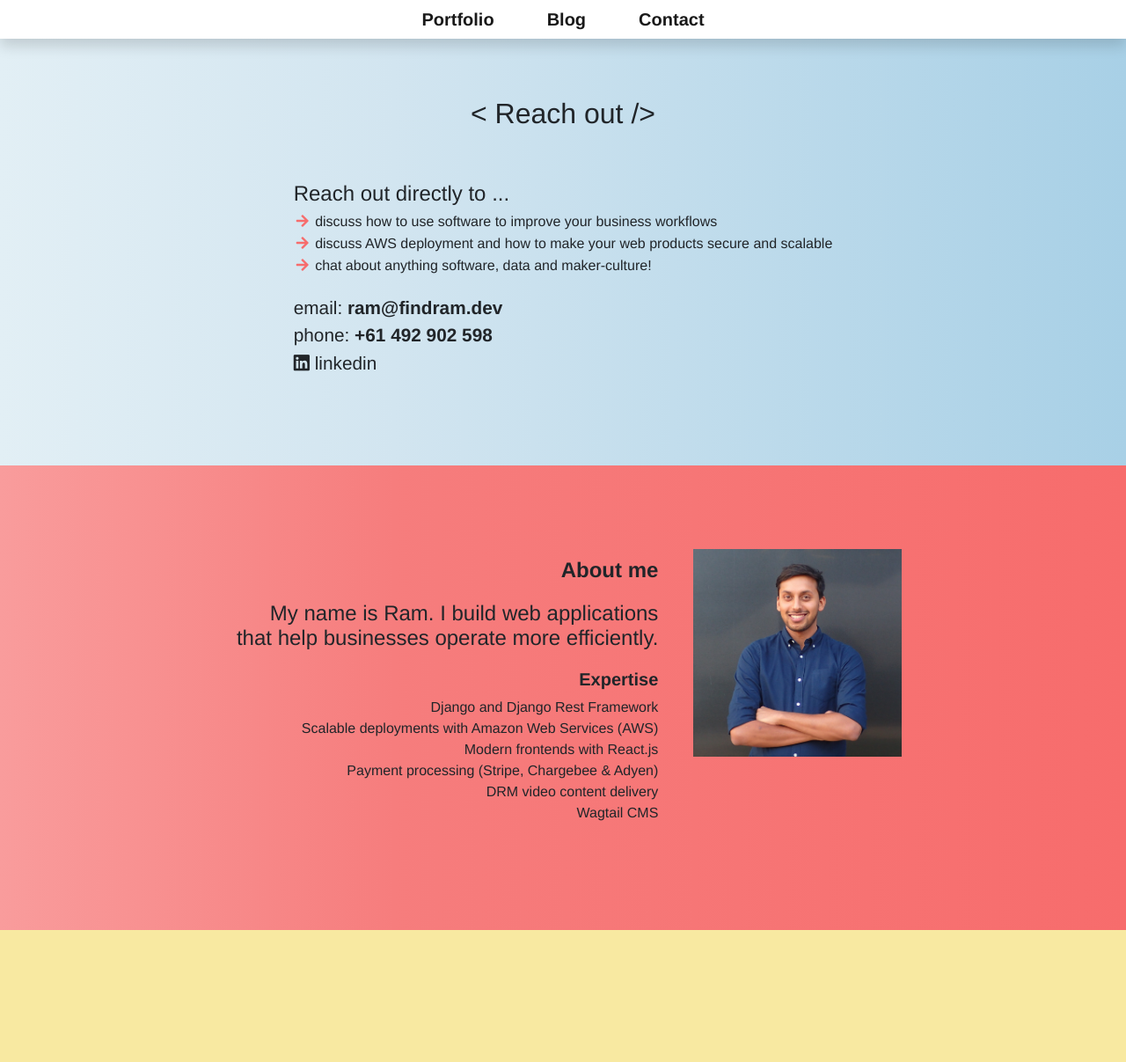
After one commit to RamParameswaran/findram.dev, a Django app: page /contact/ in a window 1280 px wide. The commit adds this page. Shown: the whole page at 88% size. Run offline with Django 3.2, Linux system fonts and the light colour scheme; parts of the project's set-up code (start-up, migrations or seed data) failed here and were passed over; some libraries are stand-ins or nearby versions; some web fonts are replaced.

Commit message:
Added Contact page and social links

```diff
--- a/config/urls.py
+++ b/config/urls.py
@@ -2,29 +2,25 @@ from django.conf import settings
 from django.urls import include, path, re_path
 from django.conf.urls.static import static
 from django.contrib import admin
-from django.views.generic import TemplateView
 from django.views import defaults as default_views
 
 from wagtail.admin import urls as wagtailadmin_urls
 from wagtail.core import urls as wagtail_urls
 from wagtail.documents import urls as wagtaildocs_urls
 
+from frontend.views import ContactPageView
 
 urlpatterns = [
-
     # Django Admin, use {% url 'admin:index' %}
     path(settings.ADMIN_URL, admin.site.urls),
-
     # User management
     path("users/", include("findram.users.urls", namespace="users")),
-
-    # Your stuff: custom urls includes go here
-
+    # Standard paths
+    path(r"contact/", ContactPageView.as_view(), name="contact_page"),
     # Wagtail stuff
-    re_path(r'^cms/', include(wagtailadmin_urls)),
-    re_path(r'^documents/', include(wagtaildocs_urls)),
-    re_path(r'', include(wagtail_urls)),
-
+    re_path(r"^cms/", include(wagtailadmin_urls)),
+    re_path(r"^documents/", include(wagtaildocs_urls)),
+    re_path(r"", include(wagtail_urls)),
 ] + static(settings.MEDIA_URL, document_root=settings.MEDIA_ROOT)
 
 if settings.DEBUG:
--- a/findram/frontend/views.py
+++ b/findram/frontend/views.py
@@ -1,3 +1,10 @@
 from django.shortcuts import render
+from django.views.generic import TemplateView
+
+from .models import HomePage
 
 # Create your views here.
+
+
+class ContactPageView(TemplateView):
+    template_name = "pages/contact.html"
--- a/findram/static/css/blog.css
+++ b/findram/static/css/blog.css
@@ -1,5 +1,5 @@
 #blog-banner {
-  padding-top: 70px;
+  padding-top: 110px;
   padding-bottom: 75px;
   text-align: center;
   background: rgb(226, 239, 245);
--- a/findram/static/css/project.css
+++ b/findram/static/css/project.css
@@ -42,6 +42,9 @@ a:hover {
   text-decoration: none;
 }
 
+.link:hover {
+  font-weight: 600;
+}
 
 /*
 ###### HEADER
@@ -52,6 +55,29 @@ a:hover {
   padding-right: 30px;
 }
 
+/* ####### GET IN TOUCH OVERLAY */
+
+#get-in-touch-overlay {
+  z-index: 9999;
+  position: fixed;
+  right: 20px;
+  bottom: 20px;
+
+  width: 120px;
+  color: #000;
+  font-weight: 600;
+  background-color: #a8d0e6;
+  border: 1px solid #f76c6c;
+  -webkit-box-shadow: 6px 9px 5px 0px rgba(0, 0, 0, 0.11);
+  -moz-box-shadow: 6px 9px 5px 0px rgba(0, 0, 0, 0.11);
+  box-shadow: 6px 9px 5px 0px rgba(0, 0, 0, 0.11);
+}
+
+#get-in-touch-overlay:hover {
+  cursor: pointer;
+  background-color: rgba(210, 229, 240, 1);
+
+}
 
 /*
 ###### HOMEPAGE
@@ -73,7 +99,7 @@ a:hover {
 /* Banner Section */
 
 #banner {
-  padding-top: 100px;
+  padding-top: 130px;
   padding-bottom: 100px;
   text-align: center;
   background: rgb(226, 239, 245);
--- a/findram/templates/base.html
+++ b/findram/templates/base.html
@@ -36,6 +36,8 @@
 
     {% endblock %}
 
+    <script type="text/javascript" src="https://platform-api.sharethis.com/js/sharethis.js#property=5f9eaed208bcde00129c8436&product=inline-share-buttons" async="async"></script>
+
   </head>
 
   <body>
--- a/findram/templates/frontend/blog_page.html
+++ b/findram/templates/frontend/blog_page.html
@@ -12,6 +12,8 @@ rolling my own software development business{% endblock %}
 
 <!-- Header  -->
 {% include 'header.html' %}
+
+<a href="/contact" id="get-in-touch-overlay" class="btn btn-primary mx-auto">Get in touch!</a>
 
 <!-- Banner  -->
 <div class="landingpage-panel" id="blog-banner">
--- a/findram/templates/header.html
+++ b/findram/templates/header.html
@@ -16,5 +16,10 @@
         ><h5 style="margin: 0px; font-weight: 600">Blog</h5></a
       >
     </li>
+    <li class="nav-item active">
+      <a class="nav-link" href="/contact"
+        ><h5 style="margin: 0px; font-weight: 600">Contact</h5></a
+      >
+    </li>
   </ul>
 </nav>
--- /dev/null
+++ b/findram/templates/pages/contact.html
@@ -0,0 +1,75 @@
+{% extends "base.html" %}
+{% load static %}
+
+{% block content %}
+
+{% include 'header.html' %}
+
+<!-- Banner  -->
+<div class="landingpage-panel" id="blog-banner">
+  <h2>&lt Reach out /&gt</h2>
+
+    <div class="row" style="padding-top: 40px">
+      <div class="offset-md-1 col-md-10 col-12">
+        <div id="aboutme_text" style="text-align: left">
+          <h4>Reach out directly to ...</h4>
+          <ul class="ne elBulletList elBulletListNew elBulletList2 listBorder0" data-bold="inherit" data-gramm="false" contenteditable="false">
+            <li style="line-height: 1rem; padding-bottom: 0.5rem;">
+              <i class="fa fa-arrow-right fa-fw" style="color: #f76c6c"></i><b></b> discuss how to use software to improve your business workflows<br>
+            </li>
+            <li style="line-height: 1rem; padding-bottom: 0.5rem;">
+              <i class="fa fa-arrow-right fa-fw" style="color: #f76c6c"></i> discuss AWS deployment and how to make your web products secure and scalable</li>
+            <li style="line-height: 1rem; padding-bottom: 0.5rem;">
+              <i class="fa fa-arrow-right fa-fw" style="color: #f76c6c"></i> chat about anything software, data and maker-culture!</li>
+          </ul>
+          <ul style="font-size: 1.3rem">
+            <li>email: <span style="font-weight: 600">ram@findram.dev</span></li>
+            <li>phone: <span style="font-weight: 600">+61 492 902 598</span></li>
+            <li><i class="fab fa-linkedin"></i> <a class="link" href="https://www.linkedin.com/in/ram-parameswaran/" target="_blank">linkedin</a></li>
+
+          </ul>
+        </div>
+      </div>
+    </div>
+</div>
+
+<!-- About me -->
+<div class="landingpage-panel" id="about-me">
+  <div class="container" style="max-width: 800px">
+
+    <div class="row">
+      <div class="col-md-8">
+        <div id="aboutme_text">
+          <h4 style="font-weight: 600; margin-bottom: 20px">About me</h4>
+          <h4>My name is Ram. I build web applications that help businesses operate more efficiently.</h4>
+          <h5 style="font-weight: 600; margin-top: 20px">Expertise</h5>
+          <ul style="font-size: 1rem">
+            <li>Django and Django Rest Framework</li>
+            <li>Scalable deployments with Amazon Web Services (AWS)</li>
+            <li>Modern frontends with React.js</li>
+            <li>Payment processing (Stripe, Chargebee & Adyen)</li>
+            <li>DRM video content delivery</li>
+            <li>Wagtail CMS</li>
+          </ul>
+        </div>
+      </div>
+      <div class="col-md-4">
+        <div id="aboutme_photo">
+          <img src="{% static 'images/Headshot.jpg' %}" alt="Ram Parameswaran" style="width:100%">
+
+        </div>
+      </div>
+    </div>
+
+  </div>
+</div>
+
+<!-- Spacer -->
+
+<div class="landingpage-panel" id="portfolio-items">
+  <div class="container" style="max-width: 800px">
+    <div class="sharethis-inline-share-buttons"></div>
+  </div>
+</div>
+
+{% endblock %}
```
Also changed, not shown: findram/frontend/models.py (+76 -47 lines), findram/templates/frontend/home_page.html (+11 -5 lines), findram/templates/frontend/post_page.html (+8 -3 lines), findram/static/images/Headshot.jpg.
